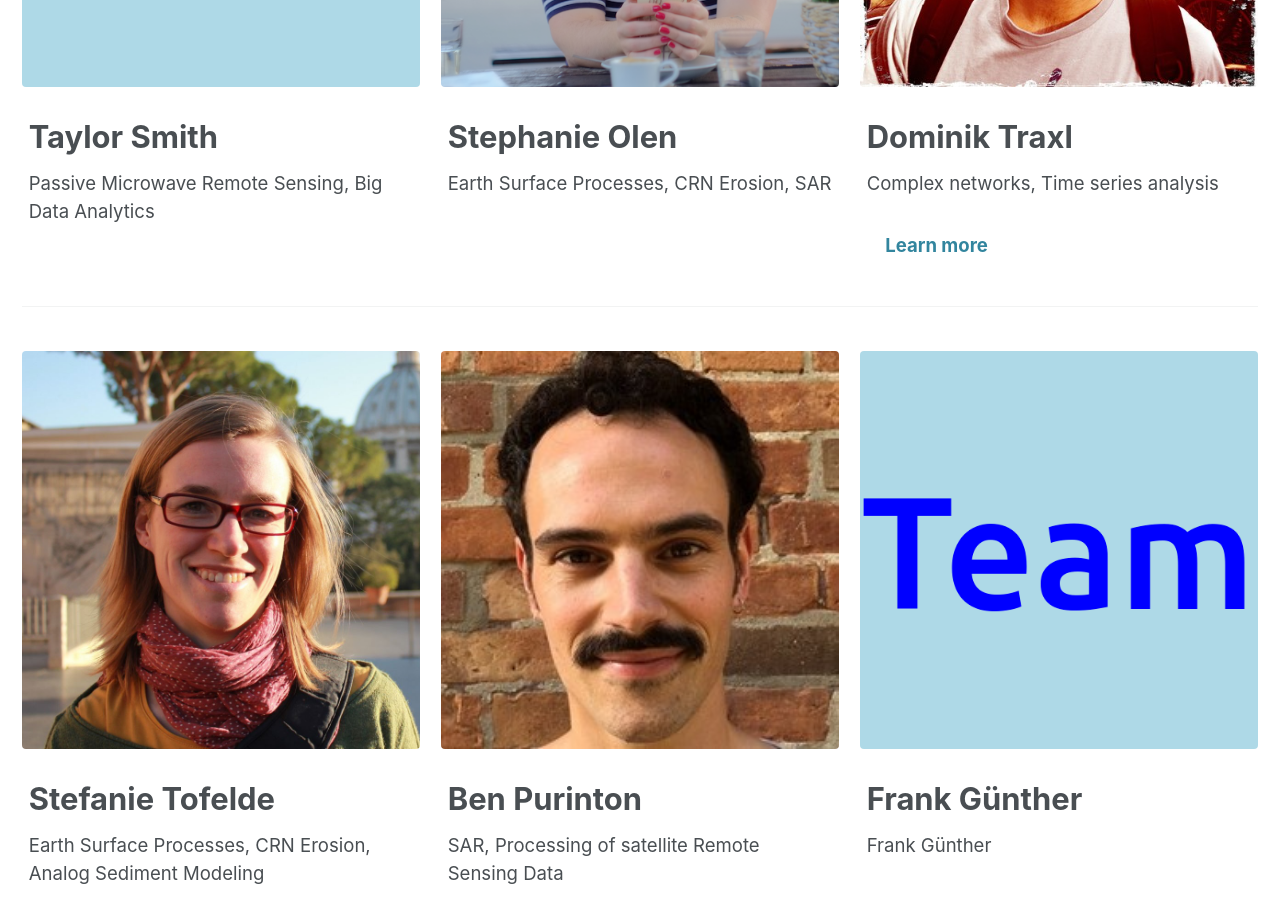
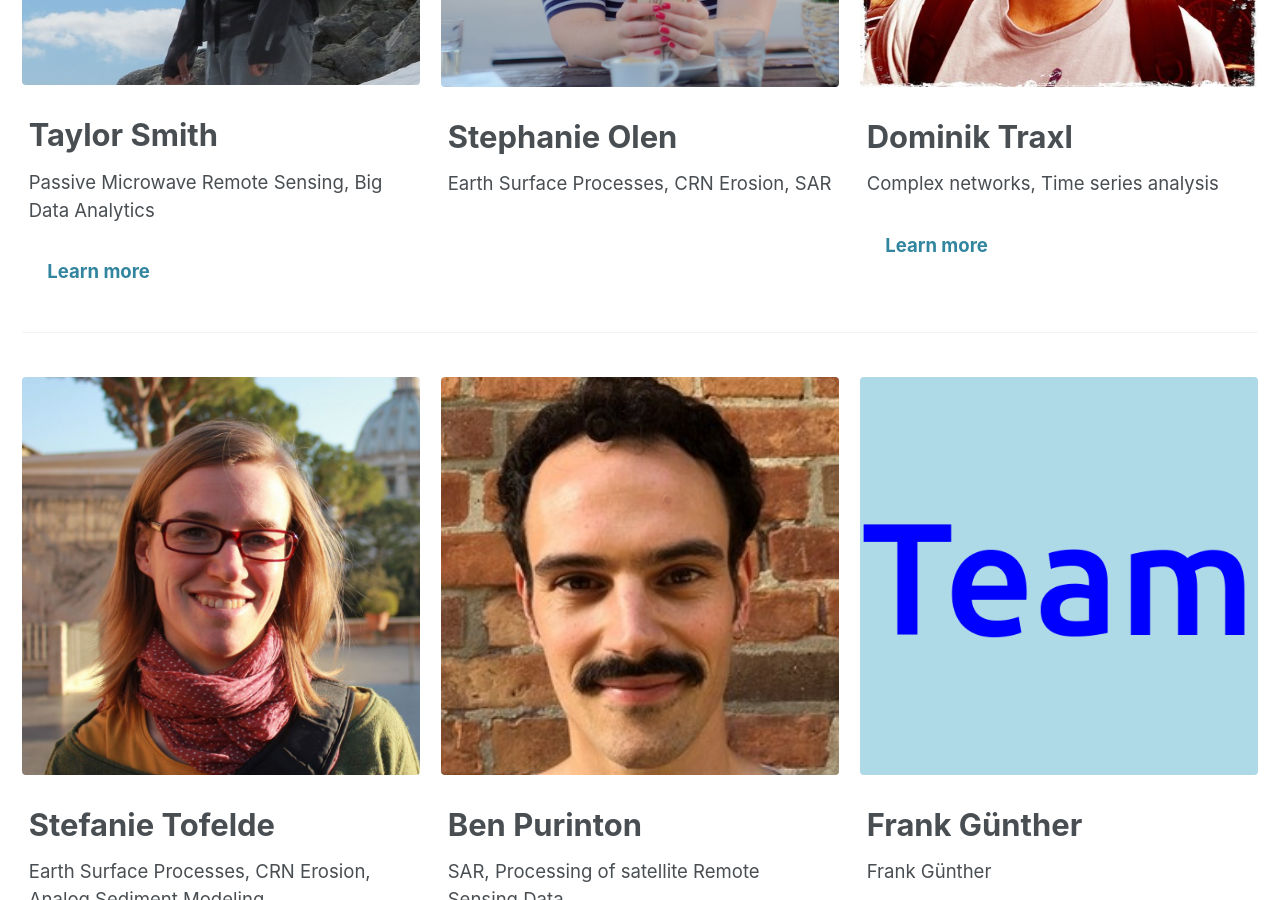
Before and after one commit to UP-RS-ESP/vacon.github.io, a Jekyll site: the page built from _pages/team_members.md, in a window 1280 px wide and 900 px high, scrolled down 1148 px. Built offline with Jekyll 4.4.1, drawn with Linux system fonts in a browser that asks for light colours; cached includes are drawn as plain includes; nearby versions of some CDN libraries.

Commit message:
Mar-10 2020

```diff
--- a/_pages/team_members.md
+++ b/_pages/team_members.md
@@ -21,10 +21,11 @@ researchers1:
     excerpt: "GIS and spatial analysis, Computer Lab Technician"
     url: "https://schernthanner.de/"
 researchers2:
-  - image_path: /images/team_photo.png
+  - image_path: /images/smith.jpg
     alt: "Taylor Smith"
     title: "Taylor Smith"
     excerpt: "Passive Microwave Remote Sensing, Big Data Analytics"
+    url: "https://tasmi.github.io/"
   - image_path: /images/olen.png
     alt: "Stephanie Olen"
     title: "Stephanie Olen"
```
Also changed, not shown: images/smith.jpg (added).
